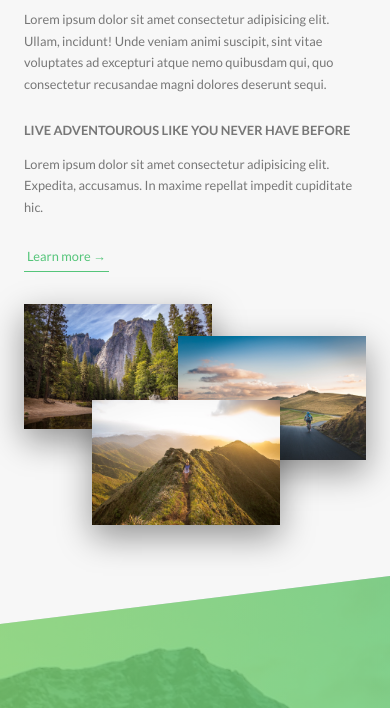
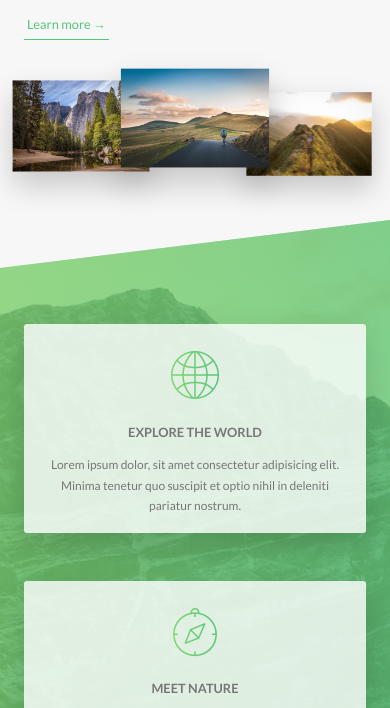
Before and after one commit to neringabickmore/natours-adv-css, a website: page index.html in a window 390 px wide. Shown: the part 1150-1858 px from the top of the page. Drawn offline with Linux system fonts and the light colour scheme.

Commit message:
Media queries P3

```diff
--- a/sass/base/_utilities.scss
+++ b/sass/base/_utilities.scss
@@ -1,7 +1,27 @@
-.u-center-text { text-align: center !important; }
+.u-center-text {
+    text-align: center !important;
+}
 
-.u-margin-bottom-big { margin-bottom: 8rem !important;}
-.u-margin-bottom-medium { margin-bottom: 4rem !important;}
-.u-margin-bottom-small { margin-bottom: 1.5rem !important;}
+.u-margin-bottom-big {
+    margin-bottom: 8rem !important;
 
-.u-margin-top { margin-top: 10rem !important;}
+    @include respond(tab-port) {
+        margin-bottom: 4rem !important;
+    }
+}
+
+.u-margin-bottom-medium {
+    margin-bottom: 4rem !important;
+
+    @include respond(tab-port) {
+        margin-bottom: 3rem !important;
+    }
+}
+
+.u-margin-bottom-small {
+    margin-bottom: 1.5rem !important;
+}
+
+.u-margin-top {
+    margin-top: 10rem !important;
+}
--- a/sass/components/_composition.scss
+++ b/sass/components/_composition.scss
@@ -12,19 +12,42 @@
         transition: all .2s;
         outline-offset: 2rem;
 
+        @include respond(tab-port) {
+            float: left;
+
+            position: relative;
+            width: 33.333333%;
+            box-shadow: 0 1.5rem 3rem rgba($color-black, .2);
+        }
+
         &--p1 {
             left:0;
             top: -2rem;
+
+            @include respond(tab-port) {
+                top: 0;
+                transform: scale(1.2);
+            }
         }
 
         &--p2 {
             right:0;
             top: 2rem;
+            @include respond(tab-port) {
+                top: -1rem;
+                transform: scale(1.3);
+                z-index: 100;
+            }
         }
 
         &--p3 {
             left: 20%;
             top: 10rem;
+            @include respond(tab-port) {
+                top: 1rem;
+                left: 0;
+                transform: scale(1.1);
+            }
         }
         &:hover {
             outline: 1.5rem solid $color-primary;
--- a/sass/components/_feature-box.scss
+++ b/sass/components/_feature-box.scss
@@ -6,6 +6,10 @@
     border-radius: 3px;
     box-shadow: 0 1.5rem 4rem rgba($color-black, .15);
     transition: transform.3s;
+
+    @include respond(tab-port) {
+        padding: 2rem;
+    }
 
     &__icon {
         font-size: 6rem;
@@ -16,6 +20,10 @@
         -webkit-background-clip: text;
         color: transparent;
         //
+
+        @include respond(tab-port) {
+            margin: 0;
+        }
     }
 
     &:hover {
--- a/sass/layouts/_footer.scss
+++ b/sass/layouts/_footer.scss
@@ -11,6 +11,10 @@
     &__logo-box {
         text-align: center;
         margin-bottom: 8rem;
+
+        @include respond(tab-port) {
+            margin-bottom: 6rem;
+        }
 
     }
 
--- a/sass/pages/_home.scss
+++ b/sass/pages/_home.scss
@@ -3,16 +3,8 @@
     padding: 30rem 0;
     margin-top: -20vh;
 
-    @include respond(big-desktop) {
-        padding: 25rem 0;
-    }
-
-    @include respond(tab-land) {
-        padding: 40rem 0;
-    }
-
-    @include respond(phone) {
-        padding: 45rem 0;
+    @include respond(tab-port) {
+        padding: 20rem 0;
     }
 
 }
@@ -33,17 +25,29 @@
         // this setting ensures features sections are skewed in opposite direction.
         transform: skewY(7deg);
     }
+
+    @include respond(tab-port) {
+        padding: 10rem 0;
+    }
 }
 
 .section-tours {
     background-color: $color-grey-light-1;
     padding: 25rem 0 15rem 0;
     margin-top: -10vh;
+
+    @include respond(tab-port) {
+        padding: 20rem 0 10rem 0;
+    }
 }
 
 .section-stories {
     position: relative;
     padding: 15rem 0;
+
+    @include respond(tab-port) {
+        padding: 10rem 0;
+    }
 
 }
 
```
Also changed, not shown: css/style.css.
